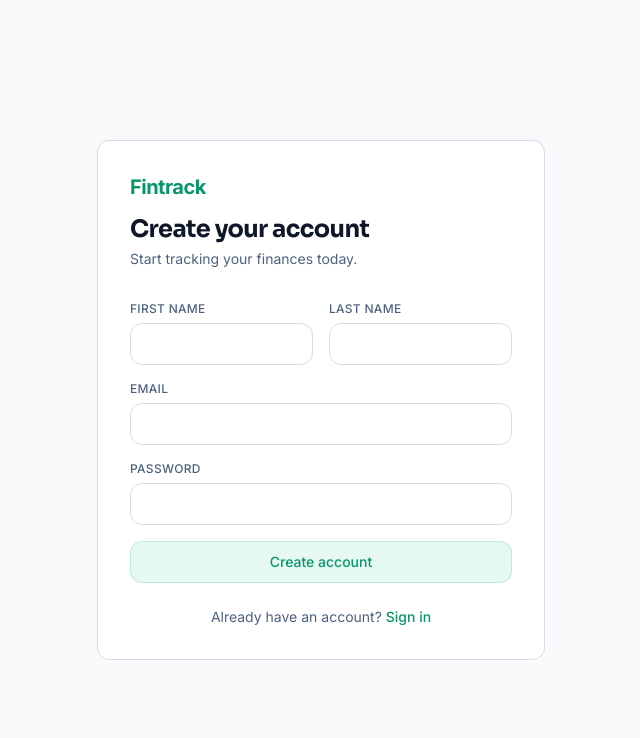
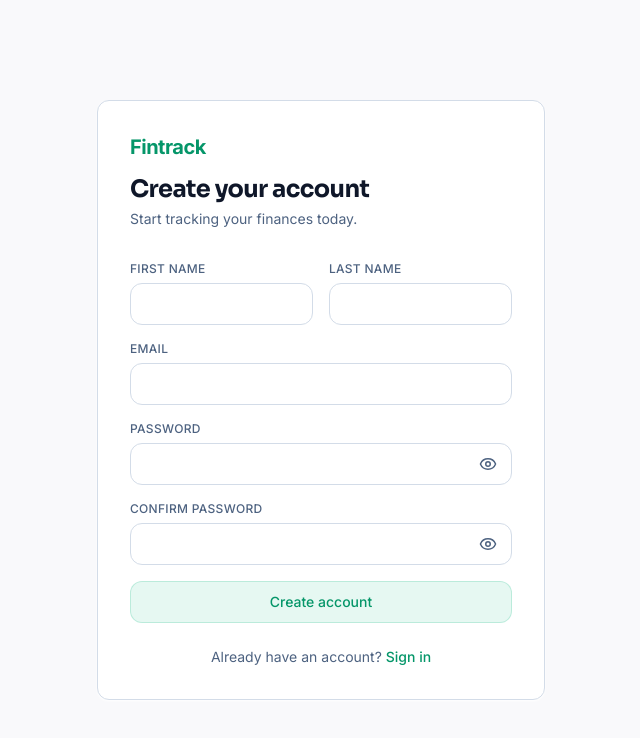
Before and after one commit to namnhatpham1995/personal-financial-management, a Next.js app in the folder frontend/: page /register in a window 1280 px wide. Shown: the top 738 px of the page, without its empty margins (319-959 px from the left). Built offline with nearby package versions, Linux system fonts and the light colour scheme; no server answers.

Commit message:
feat: add password visibility and confirmation (#33)

```diff
--- a/frontend/src/app/login/page.tsx
+++ b/frontend/src/app/login/page.tsx
@@ -1,5 +1,6 @@
 "use client";
 
+import { useState } from "react";
 import { useForm } from "react-hook-form";
 import { zodResolver } from "@hookform/resolvers/zod";
 import { z } from "zod";
@@ -7,6 +8,7 @@ import { useAuth } from "@/lib/auth-context";
 import { useRouter } from "next/navigation";
 import Link from "next/link";
 import { toast } from "sonner";
+import { Eye, EyeOff } from "lucide-react";
 
 const schema = z.object({
   email: z.string().email(),
@@ -17,10 +19,14 @@ type FormValues = z.infer<typeof schema>;
 
 const inputCls =
   "w-full rounded-lg border border-border bg-card px-3 py-2 text-base text-foreground placeholder:text-muted-foreground/50 focus:outline-none focus:ring-2 focus:ring-primary/40 focus:border-primary/40 transition-colors";
+const passwordInputCls = `${inputCls} pr-10`;
+const passwordToggleCls =
+  "absolute right-2 top-1/2 inline-flex h-8 w-8 -translate-y-1/2 items-center justify-center rounded-md text-muted-foreground transition-colors hover:bg-muted hover:text-foreground focus:outline-none focus:ring-2 focus:ring-primary/40";
 
 export default function LoginPage() {
   const { login } = useAuth();
   const router = useRouter();
+  const [showPassword, setShowPassword] = useState(false);
   const { register, handleSubmit, formState: { errors, isSubmitting } } =
     useForm<FormValues>({ resolver: zodResolver(schema) });
 
@@ -45,17 +51,32 @@ export default function LoginPage() {
         </div>
         <form onSubmit={handleSubmit(onSubmit)} className="space-y-4">
           <div>
-            <label className="mb-1.5 block text-xs font-medium uppercase tracking-wide text-muted-foreground">
+            <label htmlFor="email" className="mb-1.5 block text-xs font-medium uppercase tracking-wide text-muted-foreground">
               Email
             </label>
-            <input type="email" {...register("email")} className={inputCls} />
+            <input id="email" type="email" {...register("email")} className={inputCls} />
             {errors.email && <p className="mt-1 text-xs text-rose-600 dark:text-rose-400">{errors.email.message}</p>}
           </div>
           <div>
-            <label className="mb-1.5 block text-xs font-medium uppercase tracking-wide text-muted-foreground">
+            <label htmlFor="password" className="mb-1.5 block text-xs font-medium uppercase tracking-wide text-muted-foreground">
               Password
             </label>
-            <input type="password" {...register("password")} className={inputCls} />
+            <div className="relative">
+              <input
+                id="password"
+                type={showPassword ? "text" : "password"}
+                {...register("password")}
+                className={passwordInputCls}
+              />
+              <button
+                type="button"
+                aria-label={showPassword ? "Hide password" : "Show password"}
+                className={passwordToggleCls}
+                onClick={() => setShowPassword((current) => !current)}
+              >
+                {showPassword ? <EyeOff aria-hidden="true" size={18} /> : <Eye aria-hidden="true" size={18} />}
+              </button>
+            </div>
             {errors.password && <p className="mt-1 text-xs text-rose-600 dark:text-rose-400">{errors.password.message}</p>}
           </div>
           <button
--- a/frontend/src/app/register/page.tsx
+++ b/frontend/src/app/register/page.tsx
@@ -1,5 +1,6 @@
 "use client";
 
+import { useState } from "react";
 import { useForm } from "react-hook-form";
 import { zodResolver } from "@hookform/resolvers/zod";
 import { z } from "zod";
@@ -7,28 +8,40 @@ import { useAuth } from "@/lib/auth-context";
 import { useRouter } from "next/navigation";
 import Link from "next/link";
 import { toast } from "sonner";
+import { Eye, EyeOff } from "lucide-react";
 
-const schema = z.object({
-  firstName: z.string().min(1),
-  lastName: z.string().min(1),
-  email: z.string().email(),
-  password: z.string().min(8, "At least 8 characters"),
-});
+const schema = z
+  .object({
+    firstName: z.string().min(1),
+    lastName: z.string().min(1),
+    email: z.string().email(),
+    password: z.string().min(8, "At least 8 characters"),
+    confirmPassword: z.string().min(1, "Confirm your password"),
+  })
+  .refine((values) => values.password === values.confirmPassword, {
+    message: "Passwords do not match",
+    path: ["confirmPassword"],
+  });
 
 type FormValues = z.infer<typeof schema>;
 
 const inputCls =
   "w-full rounded-lg border border-border bg-card px-3 py-2 text-base text-foreground placeholder:text-muted-foreground/50 focus:outline-none focus:ring-2 focus:ring-primary/40 focus:border-primary/40 transition-colors";
+const passwordInputCls = `${inputCls} pr-10`;
+const passwordToggleCls =
+  "absolute right-2 top-1/2 inline-flex h-8 w-8 -translate-y-1/2 items-center justify-center rounded-md text-muted-foreground transition-colors hover:bg-muted hover:text-foreground focus:outline-none focus:ring-2 focus:ring-primary/40";
 
 export default function RegisterPage() {
   const { register: registerUser } = useAuth();
   const router = useRouter();
+  const [showPassword, setShowPassword] = useState(false);
+  const [showConfirmPassword, setShowConfirmPassword] = useState(false);
   const { register, handleSubmit, formState: { errors, isSubmitting } } =
     useForm<FormValues>({ resolver: zodResolver(schema) });
 
-  const onSubmit = async (values: FormValues) => {
+  const onSubmit = async ({ confirmPassword: _confirmPassword, ...payload }: FormValues) => {
     try {
-      await registerUser(values);
+      await registerUser(payload);
       router.push("/dashboard");
     } catch (err: unknown) {
       const status = (err as { response?: { status?: number } })?.response?.status;
@@ -52,25 +65,60 @@ export default function RegisterPage() {
         <form onSubmit={handleSubmit(onSubmit)} className="space-y-4">
           <div className="grid grid-cols-2 gap-4">
             <div>
-              <label className="mb-1.5 block text-xs font-medium uppercase tracking-wide text-muted-foreground">First name</label>
-              <input {...register("firstName")} className={inputCls} />
+              <label htmlFor="firstName" className="mb-1.5 block text-xs font-medium uppercase tracking-wide text-muted-foreground">First name</label>
+              <input id="firstName" {...register("firstName")} className={inputCls} />
               {errors.firstName && <p className="mt-1 text-xs text-rose-600 dark:text-rose-400">{errors.firstName.message}</p>}
             </div>
             <div>
-              <label className="mb-1.5 block text-xs font-medium uppercase tracking-wide text-muted-foreground">Last name</label>
-              <input {...register("lastName")} className={inputCls} />
+              <label htmlFor="lastName" className="mb-1.5 block text-xs font-medium uppercase tracking-wide text-muted-foreground">Last name</label>
+              <input id="lastName" {...register("lastName")} className={inputCls} />
               {errors.lastName && <p className="mt-1 text-xs text-rose-600 dark:text-rose-400">{errors.lastName.message}</p>}
             </div>
           </div>
           <div>
-            <label className="mb-1.5 block text-xs font-medium uppercase tracking-wide text-muted-foreground">Email</label>
-            <input type="email" {...register("email")} className={inputCls} />
+            <label htmlFor="email" className="mb-1.5 block text-xs font-medium uppercase tracking-wide text-muted-foreground">Email</label>
+            <input id="email" type="email" {...register("email")} className={inputCls} />
             {errors.email && <p className="mt-1 text-xs text-rose-600 dark:text-rose-400">{errors.email.message}</p>}
           </div>
           <div>
-            <label className="mb-1.5 block text-xs font-medium uppercase tracking-wide text-muted-foreground">Password</label>
-            <input type="password" {...register("password")} className={inputCls} />
+            <label htmlFor="password" className="mb-1.5 block text-xs font-medium uppercase tracking-wide text-muted-foreground">Password</label>
+            <div className="relative">
+              <input
+                id="password"
+                type={showPassword ? "text" : "password"}
+                {...register("password")}
+                className={passwordInputCls}
+              />
+              <button
+                type="button"
+                aria-label={showPassword ? "Hide password" : "Show password"}
+                className={passwordToggleCls}
+                onClick={() => setShowPassword((current) => !current)}
+              >
+                {showPassword ? <EyeOff aria-hidden="true" size={18} /> : <Eye aria-hidden="true" size={18} />}
+              </button>
+            </div>
             {errors.password && <p className="mt-1 text-xs text-rose-600 dark:text-rose-400">{errors.password.message}</p>}
+          </div>
+          <div>
+            <label htmlFor="confirmPassword" className="mb-1.5 block text-xs font-medium uppercase tracking-wide text-muted-foreground">Confirm password</label>
+            <div className="relative">
+              <input
+                id="confirmPassword"
+                type={showConfirmPassword ? "text" : "password"}
+                {...register("confirmPassword")}
+                className={passwordInputCls}
+              />
+              <button
+                type="button"
+                aria-label={showConfirmPassword ? "Hide confirm password" : "Show confirm password"}
+                className={passwordToggleCls}
+                onClick={() => setShowConfirmPassword((current) => !current)}
+              >
+                {showConfirmPassword ? <EyeOff aria-hidden="true" size={18} /> : <Eye aria-hidden="true" size={18} />}
+              </button>
+            </div>
+            {errors.confirmPassword && <p className="mt-1 text-xs text-rose-600 dark:text-rose-400">{errors.confirmPassword.message}</p>}
           </div>
           <button
             type="submit"
```
Also changed, not shown: 1 other file (tests, documents, lock files or other folders).
